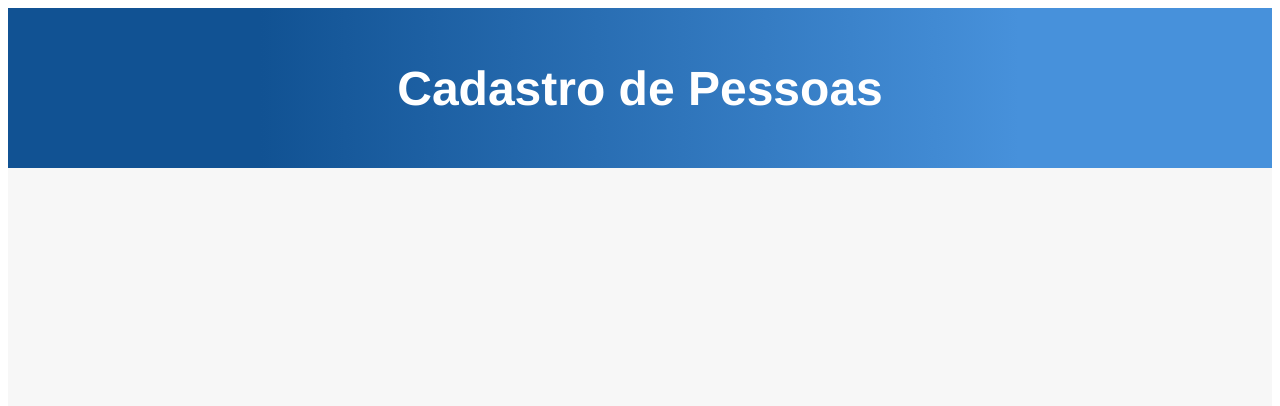
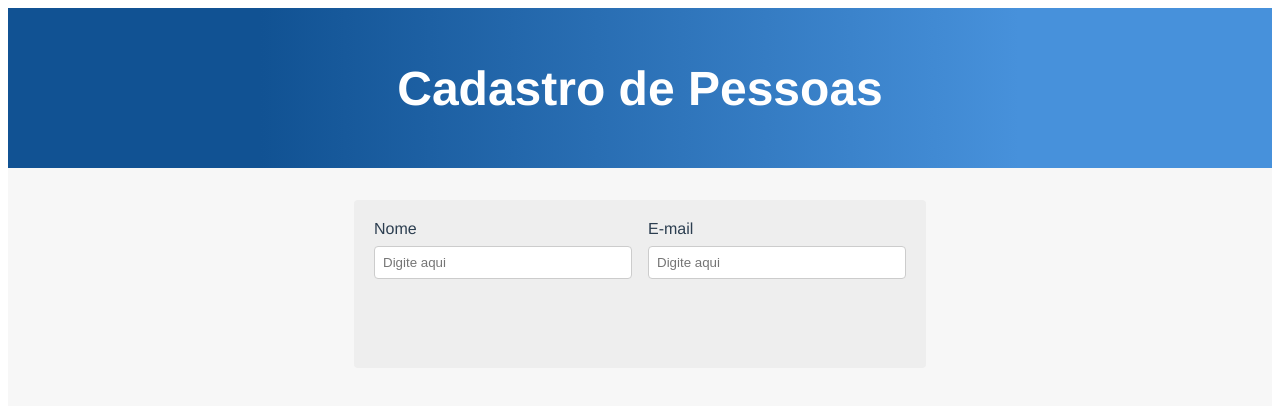
Before and after one commit to jessicaduarte95/cadastroVue, a Vue app: page / in a window 1280 px wide. Shown: the top 406 px of the page. Built offline with nearby package versions, Linux system fonts and the light colour scheme.

Commit message:
feat:  componente de input

```diff
--- a/src/App.vue
+++ b/src/App.vue
@@ -3,7 +3,12 @@
 		<HeaderComponent msg="Cadastro de Pessoas" />
 		<div id="container">
 			<div id="search">
-
+				<div id="containerInput">
+					<InputComponent label="Nome" />
+					<InputComponent label="E-mail" />
+				</div>
+				<div id="containerButton">
+				</div>
 			</div>
 		</div>
 	</div>
@@ -12,10 +17,12 @@
 <script lang="ts">
 import { Component, Vue } from 'vue-property-decorator';
 import HeaderComponent from './components/HeaderComponent.vue';
+import InputComponent from './components/InputComponent.vue';
 
 @Component({
 	components: {
-		HeaderComponent
+		HeaderComponent,
+		InputComponent
 	}
 })
 export default class App extends Vue {}
@@ -35,13 +42,25 @@ export default class App extends Vue {}
 
 #container {
 	display: flex;
-  align-items: center;
+	justify-content: center;
 	height: 100%;
 	width: 100%;
 	background-color: #f7f7f7;
 }
 
 #search {
+	display: flex;
+	background-color: #EEEEEE;
+	border-radius: 4px;
+	padding: 20px;
+	margin-Top: 2rem;
+	height: 8rem;
+	flexDirection: column
+}
 
+#containerInput {
+	display: flex;
+	flex-direction: row;
+	gap: 1rem;
 }
 </style>
--- a/src/components/InputComponent.vue
+++ b/src/components/InputComponent.vue
@@ -1,17 +1,38 @@
 <template>
-	<div>
-        <input/>
-    </div>
+	<div id="inputFields">
+		<label id="label">{{ label }}</label>
+		<input id="input" placeholder="Digite aqui" />
+	</div>
 </template>
 
 <script>
 export default {
 	name: 'InputComponent',
 	props: {
-		msg: String
+		label: String
 	}
 };
 </script>
 
 <style scoped>
+#inputFields {
+	display: flex;
+	flex-direction: column;
+}
+
+#label {
+	display: flex;
+}
+
+#input {
+	margin-top: 0.5rem;
+	padding: 0.5rem;
+	border: 1px solid #ccc;
+	border-radius: 4px;
+	width: 15rem;
+	&:focus {
+		outline: 0.5px solid #4791db;
+		border-color: #4791db;
+	}
+}
 </style>
```
Lines whose indentation alone changed are shown as unchanged.
